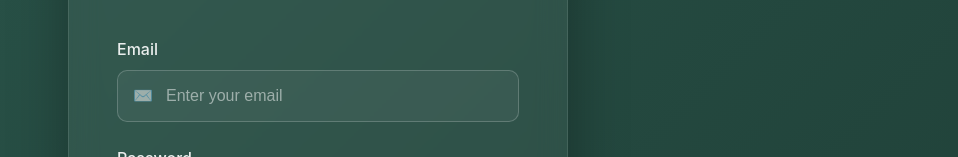
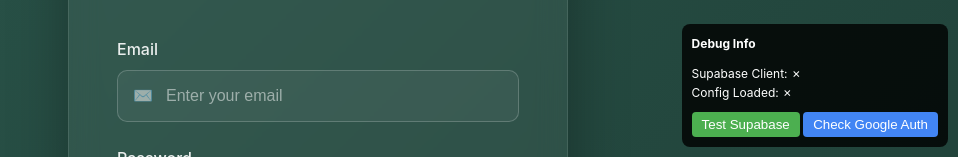
Before and after one commit to Gregster1998/iche-audio-guide, a website: page public/login.html in a window 1280 px wide. Shown: the part 643-800 px from the top of the page, without its empty margins (322-1280 px from the left). Drawn offline with nearby package versions, Linux system fonts and the light colour scheme; no server answers.

Commit message:
Add debug script and fix authentication issues

```diff
--- a/public/login.html
+++ b/public/login.html
@@ -505,7 +505,120 @@
             By signing up, you agree to our <a href="#">Terms of Service</a> and <a href="#">Privacy Policy</a>
         </div>
     </div>
+<div style="position: fixed; bottom: 10px; right: 10px; background: rgba(0,0,0,0.8); color: white; padding: 10px; border-radius: 8px; font-size: 12px; max-width: 300px;">
+    <h4 style="margin: 0 0 10px 0;">Debug Info</h4>
+    <div id="debug-info"></div>
+    <button onclick="testSupabaseConnection()" style="margin-top: 10px; padding: 5px 10px; background: #4CAF50; color: white; border: none; border-radius: 4px; cursor: pointer;">Test Supabase</button>
+    <button onclick="checkGoogleAuth()" style="margin-top: 5px; padding: 5px 10px; background: #4285f4; color: white; border: none; border-radius: 4px; cursor: pointer;">Check Google Auth</button>
+</div>
 
+<script>
+// Debug functions - Remove after fixing issues
+async function testSupabaseConnection() {
+    const debugDiv = document.getElementById('debug-info');
+    let debugHtml = '<strong>Testing Supabase...</strong><br>';
+
+    // Check if config is loaded
+    if (window.APP_CONFIG) {
+        debugHtml += `✓ Config loaded<br>`;
+        debugHtml += `URL: ${window.APP_CONFIG.SUPABASE_URL?.substring(0, 30)}...<br>`;
+        debugHtml += `Key: ${window.APP_CONFIG.SUPABASE_ANON_KEY?.substring(0, 20)}...<br>`;
+    } else {
+        debugHtml += `✗ Config not loaded<br>`;
+    }
+
+    // Check if Supabase client exists
+    if (supabaseClient) {
+        debugHtml += `✓ Supabase client initialized<br>`;
+
+        // Test connection
+        try {
+            const { data, error } = await supabaseClient.auth.getSession();
+            if (error) {
+                debugHtml += `✗ Session check failed: ${error.message}<br>`;
+            } else {
+                debugHtml += `✓ Can connect to Supabase<br>`;
+                debugHtml += data.session ? `✓ Active session found<br>` : `No active session<br>`;
+            }
+
+            // Test signup (dry run)
+            const testEmail = `test${Date.now()}@example.com`;
+            const { error: signupError } = await supabaseClient.auth.signUp({
+                email: testEmail,
+                password: 'TestPassword123!',
+                options: {
+                    data: { full_name: 'Test User' }
+                }
+            });
+
+            if (signupError) {
+                debugHtml += `✗ Signup test failed: ${signupError.message}<br>`;
+            } else {
+                debugHtml += `✓ Signup endpoint works<br>`;
+                debugHtml += `Check Supabase dashboard for user: ${testEmail}<br>`;
+            }
+
+        } catch (err) {
+            debugHtml += `✗ Error: ${err.message}<br>`;
+        }
+    } else {
+        debugHtml += `✗ Supabase client not initialized<br>`;
+    }
+
+    debugDiv.innerHTML = debugHtml;
+}
+
+async function checkGoogleAuth() {
+    const debugDiv = document.getElementById('debug-info');
+    let debugHtml = '<strong>Checking Google Auth...</strong><br>';
+
+    if (!supabaseClient) {
+        debugHtml += `✗ Supabase client not initialized<br>`;
+        debugDiv.innerHTML = debugHtml;
+        return;
+    }
+
+    try {
+        // Get the Google OAuth URL
+        const { data, error } = await supabaseClient.auth.signInWithOAuth({
+            provider: 'google',
+            options: {
+                redirectTo: window.location.origin + '/discover.html',
+                skipBrowserRedirect: true // Just get URL, don't redirect
+            }
+        });
+
+        if (error) {
+            debugHtml += `✗ Google OAuth error: ${error.message}<br>`;
+            debugHtml += `<br><strong>Fix:</strong><br>`;
+            debugHtml += `1. Go to Supabase Dashboard<br>`;
+            debugHtml += `2. Authentication → Providers<br>`;
+            debugHtml += `3. Enable Google<br>`;
+            debugHtml += `4. Add Google Client ID & Secret<br>`;
+        } else if (data?.url) {
+            debugHtml += `✓ Google OAuth URL generated<br>`;
+            debugHtml += `<a href="${data.url}" target="_blank" style="color: #4285f4;">Test Google Login</a><br>`;
+        }
+    } catch (err) {
+        debugHtml += `✗ Error: ${err.message}<br>`;
+    }
+
+    debugDiv.innerHTML = debugHtml;
+}
+
+// Auto-run debug on load
+document.addEventListener('DOMContentLoaded', function() {
+    setTimeout(() => {
+        const debugDiv = document.getElementById('debug-info');
+        if (debugDiv) {
+            let status = '';
+            status += `Supabase Client: ${supabaseClient ? '✓' : '✗'}<br>`;
+            status += `Config Loaded: ${window.APP_CONFIG ? '✓' : '✗'}<br>`;
+            debugDiv.innerHTML = status;
+        }
+    }, 1000);
+});
+</script>
     <!-- Load config.js first -->
     <script src="config.js"></script>
 
```
